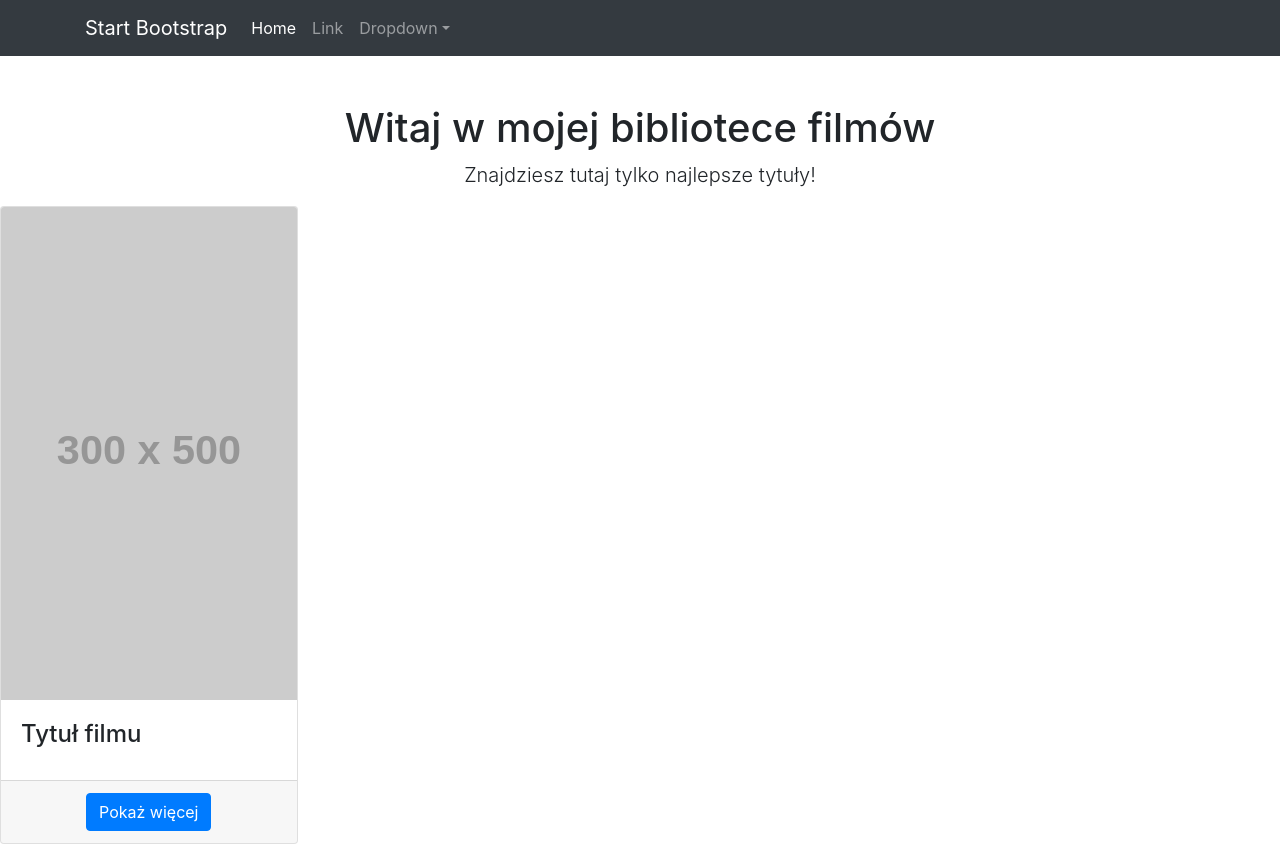
After one commit to robertskibinski/movies_project, a Flask app: template templates/homepage_old.html in a window 1280 px wide. The commit adds this page. Run offline with Flask 2, Linux system fonts and the light colour scheme; the template is opened without the code that fills it: most values are stand-ins (such as "Sample title", 1, 10 or a date in 2020); grey boxes labelled with a size stand in for pictures from a placeholder-image service; some libraries are stand-ins or nearby versions.

Commit message:
removed comments

```diff
--- /dev/null
+++ b/templates/homepage_old.html
@@ -0,0 +1,57 @@
+<!DOCTYPE html>
+<html lang="en">
+<head>
+    <meta charset="UTF-8">
+    <title>Title</title>
+</head>
+<body>
+{% extends "index.html" %}
+{% block content %}
+  <div class="row">
+   <div class="col-lg-12 text-center">
+       <h1 class="mt-5">Witaj w mojej bibliotece filmów</h1>
+       <p class="lead">Znajdziesz tutaj tylko najlepsze tytuły!</p>
+   </div>
+   {% for movie in movies %}
+   <div class="col-lg-3 col-md-6 mb-4">
+       <div class="card h-100">
+           <img class="card-img-top" src="http://placehold.it/300x500" alt="">
+           <div class="card-body">
+               <h4 class="card-title">Tytuł filmu</h4>
+           </div>
+           <div class="card-footer text-center">
+               <a href="#" class="btn btn-primary">Pokaż więcej</a>
+           </div>
+       </div>
+   </div>
+   {% endfor %}
+</div>
+{% endblock %}
+
+<div class="col-lg-3 col-md-6 mb-4">
+    <div class="card h-100">
+        <img class="card-img-top" src="http://placehold.it/300x500" alt="">
+        <div class="card-body">
+            <h4 class="card-title">Tytuł filmu</h4>
+        </div>
+        <div class="card-footer text-center">
+            <a href="#" class="btn btn-primary">Pokaż więcej</a>
+        </div>
+    </div>
+</div>
+
+{% for movie in movies %}
+ <div class="col-lg-3 col-md-6 mb-4">
+     <div class="card h-100">
+         <img class="card-img-top" src="http://placehold.it/300x500" alt="">
+         <div class="card-body">
+             <h4 class="card-title">Tytuł filmu</h4>
+         </div>
+         <div class="card-footer text-center">
+             <a href="#" class="btn btn-primary">Pokaż więcej</a>
+         </div>
+     </div>
+ </div>
+{% endfor %}
+</body>
+</html>
--- a/templates/index.html
+++ b/templates/index.html
@@ -43,7 +43,7 @@
         </div>
     </nav>
     <!-- Page content-->
-    <div class="container">
+    <div class="content">
 
         {% block content %}
         {% endblock %}
```
Also changed, not shown: templates/homepage.html (+3 -4 lines).
